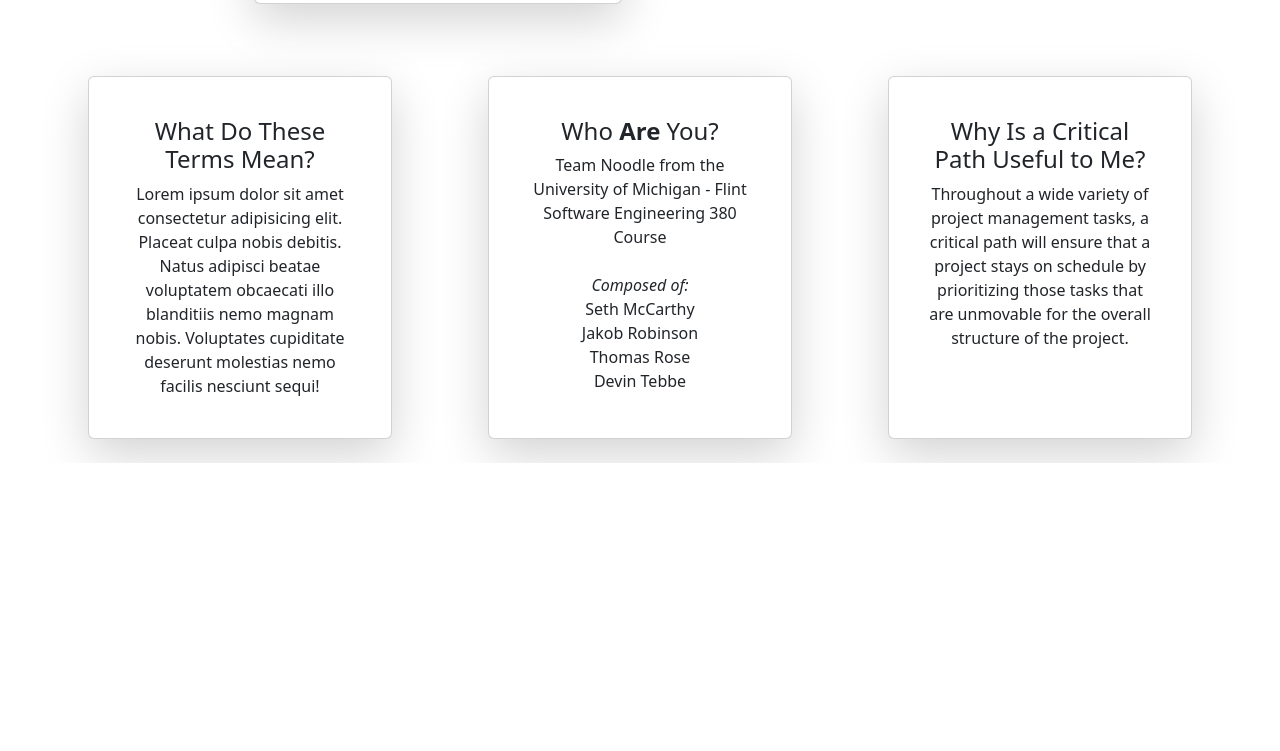
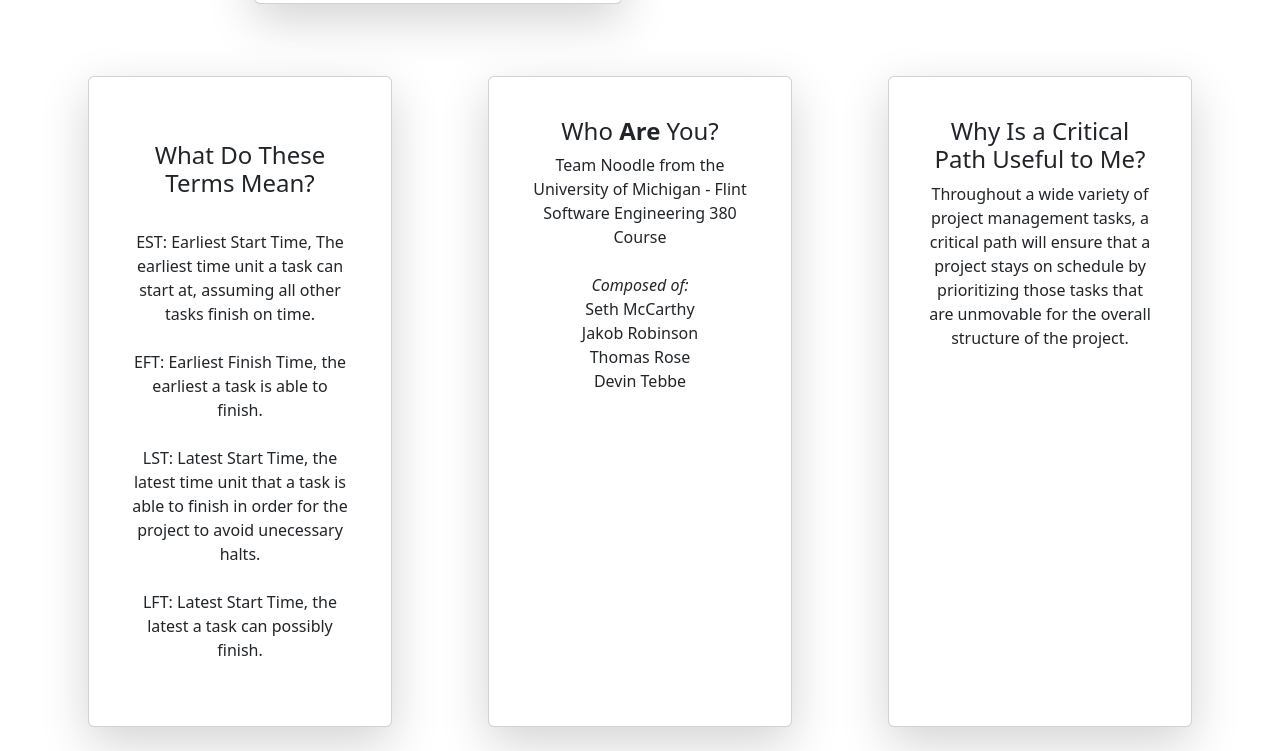
Before and after one commit to tomrosemm/Critical-Path-Calculator, a plain HTML site: page help.html in a window 1280 px wide. Shown: the part 1172-1923 px from the top of the page. Before the commit the page ends 1635 px from the top, so only its background shows below. Drawn offline with nearby package versions, Linux system fonts and the light colour scheme.

Commit message:
Updating help more

```diff
--- a/help.html
+++ b/help.html
@@ -79,14 +79,15 @@
             <div class="d-inline-flex">
 
                 <div class="card help-card shadow-lg p-4 mb-4 bg-white">
-                    <div class="card-body help-scroll">
+                    <div class="card-body help-scroll" style="white-space: pre-line;">
                         <h4 class="card-title">What Do These Terms Mean?</h4>
-                        <p class="card-text">Lorem ipsum dolor sit
-                            amet consectetur adipisicing elit. Placeat culpa
-                            nobis debitis. Natus adipisci beatae voluptatem
-                            obcaecati illo blanditiis nemo magnam nobis.
-                            Voluptates cupiditate deserunt molestias nemo
-                            facilis nesciunt sequi!
+                        <p class="card-text">EST: Earliest Start Time, The earliest time unit a task can start at, assuming all other tasks finish on time.
+
+                            EFT: Earliest Finish Time, the earliest a task is able to finish.
+
+                            LST: Latest Start Time, the latest time unit that a task is able to finish in order for the project to avoid unecessary halts.
+
+                            LFT: Latest Start Time, the latest a task can possibly finish.
                         </p>
                     </div>
                 </div>
```
